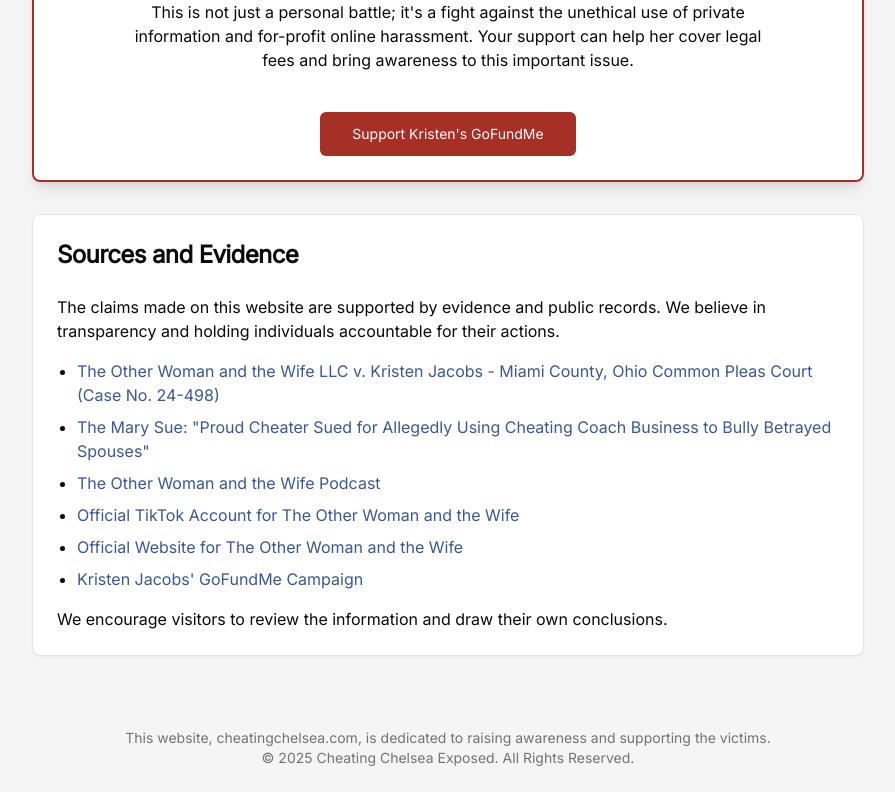
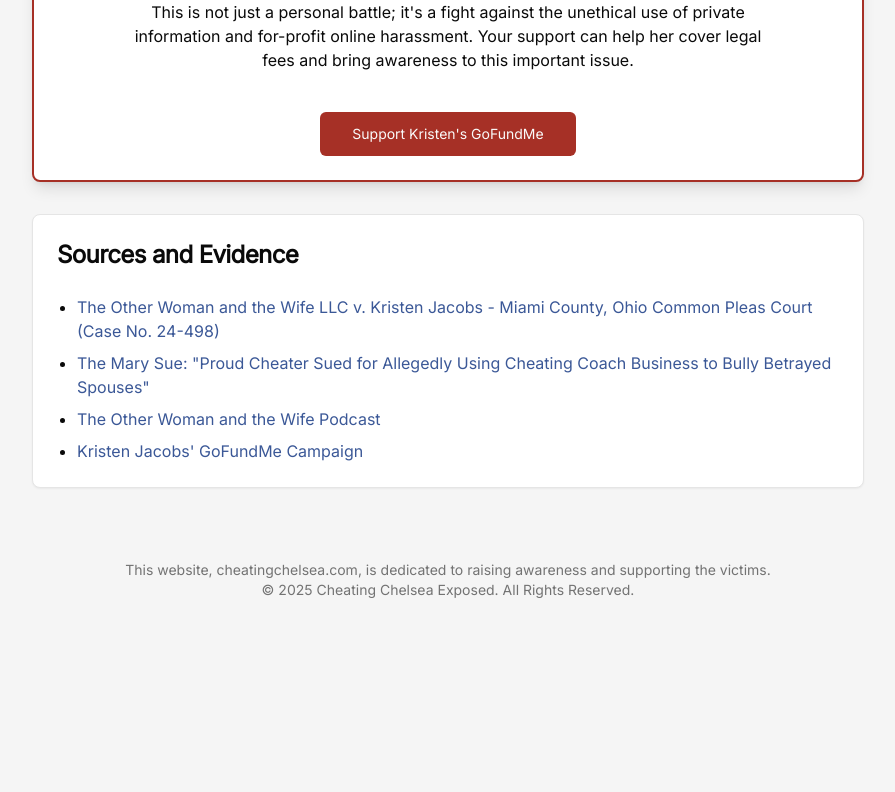
Before and after one commit to AngryMichigander/CheatingChelsea, a Next.js app: page / in a window 1280 px wide. Shown: the part 2768-3560 px from the top of the page, without its empty margins (192-1087 px from the left). After the commit the page ends 3392 px from the top, so only its background shows below. Built offline with nearby package versions, Linux system fonts and the light colour scheme.

Commit message:
Can you remove all that additional text you added - I just want the link

```diff
--- a/src/app/page.tsx
+++ b/src/app/page.tsx
@@ -264,13 +264,8 @@ export default function Home() {
                   Sources and Evidence
                 </CardTitle>
               </CardHeader>
-              <CardContent className="space-y-4 text-base text-card-foreground">
-                <p>
-                  The claims made on this website are supported by evidence and
-                  public records. We believe in transparency and holding
-                  individuals accountable for their actions.
-                </p>
-                <ul className="list-disc space-y-2 pl-5">
+              <CardContent>
+                <ul className="list-disc space-y-2 pl-5 text-base text-card-foreground">
                   <li>
                     <a
                       href="https://www.scribd.com/document/808219056/The-Other-Woman-and-The-Wife-LLC-vs-Kristen-Jacobs-Lawsuit-Countersuit"
@@ -305,26 +300,6 @@ export default function Home() {
                   </li>
                   <li>
                     <a
-                      href="https://www.tiktok.com/@theowandthewife"
-                      className="text-primary hover:underline"
-                      target="_blank"
-                      rel="noopener noreferrer"
-                    >
-                      Official TikTok Account for The Other Woman and the Wife
-                    </a>
-                  </li>
-                  <li>
-                    <a
-                      href="https://www.theotherwomanandthewife.com/"
-                      className="text-primary hover:underline"
-                      target="_blank"
-                      rel="noopener noreferrer"
-                    >
-                      Official Website for The Other Woman and the Wife
-                    </a>
-                  </li>
-                   <li>
-                    <a
                       href="https://www.gofundme.com/f/help-kristen-stand-against-online-harassment-for-profit"
                       className="text-primary hover:underline"
                       target="_blank"
@@ -334,10 +309,6 @@ export default function Home() {
                     </a>
                   </li>
                 </ul>
-                <p>
-                  We encourage visitors to review the information and draw their
-                  own conclusions.
-                </p>
               </CardContent>
             </Card>
           </div>
```
